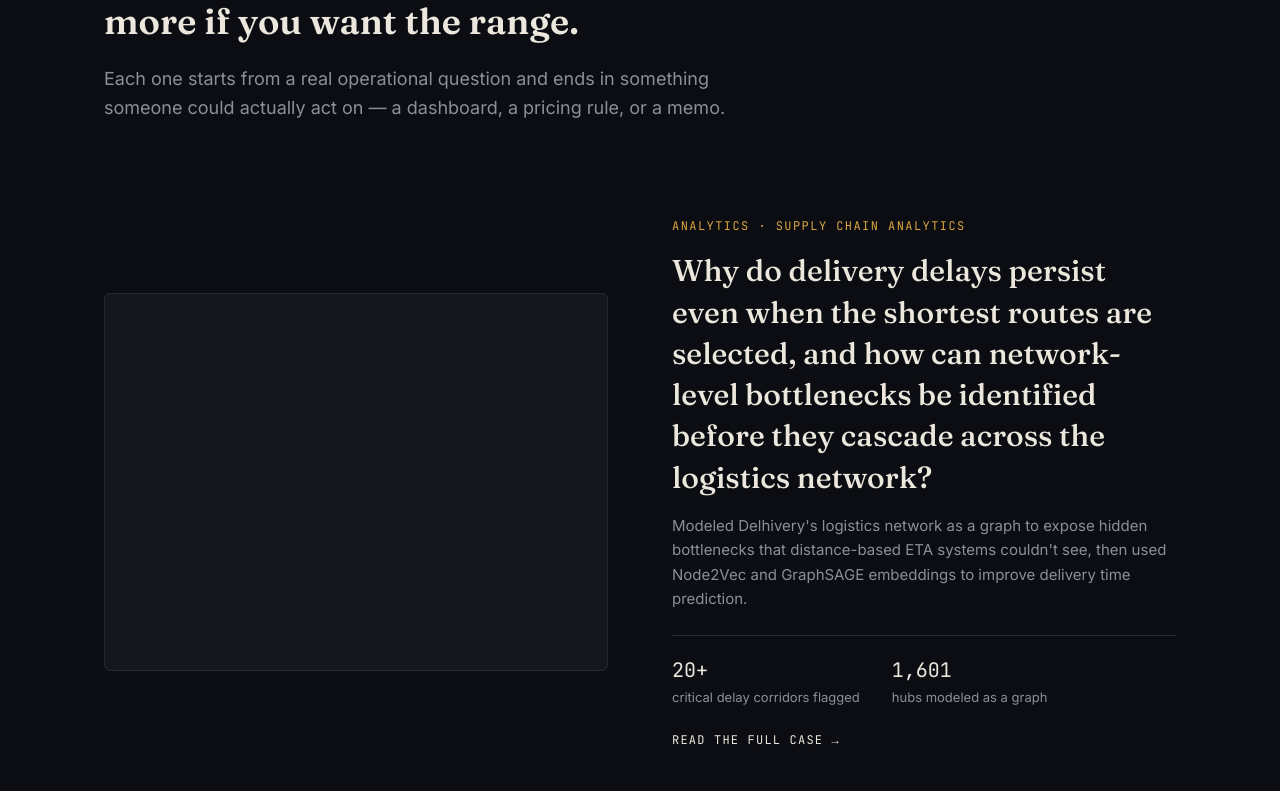
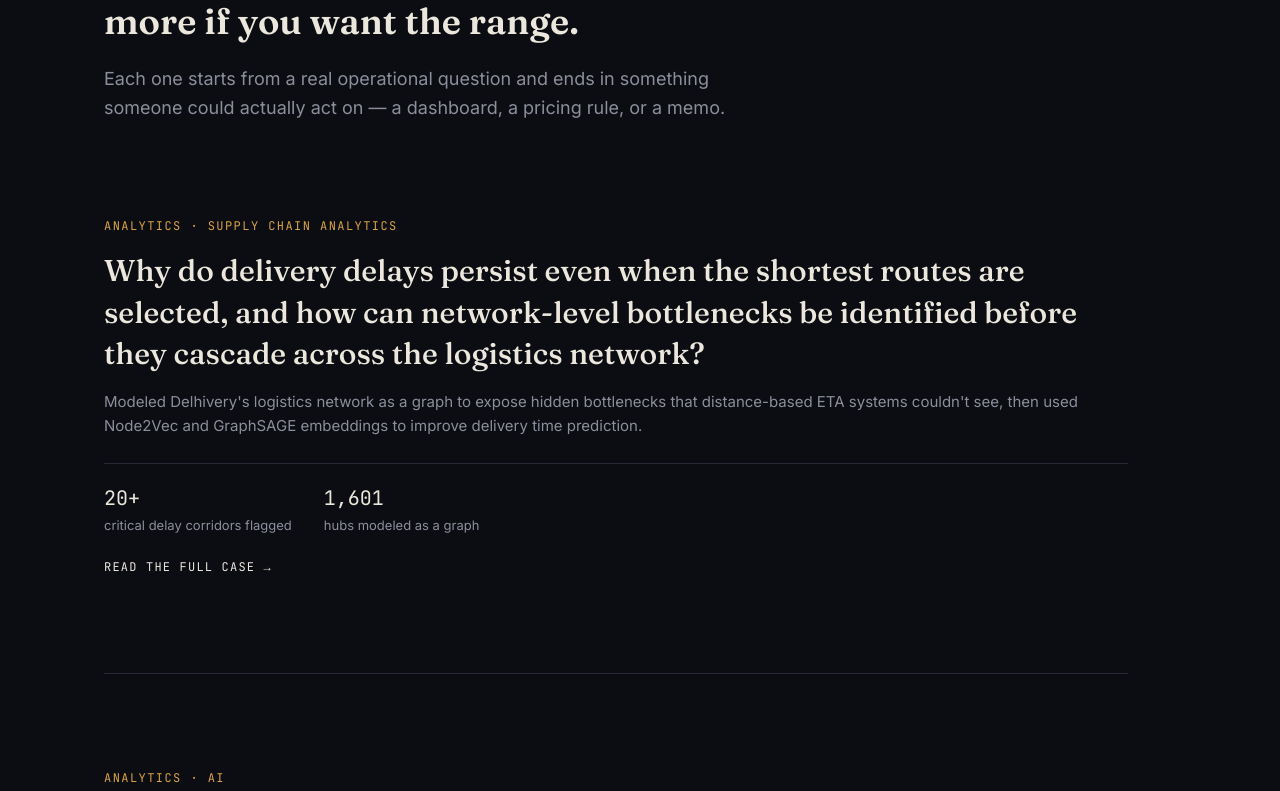
Before and after one commit to arusurya/portfolio, a Next.js app: page / in a window 1280 px wide. Shown: the part 1109-1900 px from the top of the page. Built offline with nearby package versions, Linux system fonts and the light colour scheme.

Commit message:
modified:   components/FeaturedProject.tsx

```diff
--- a/components/FeaturedProject.tsx
+++ b/components/FeaturedProject.tsx
@@ -38,18 +38,7 @@
   reversed?: boolean;
 }) {
   return (
-    <article className="grid items-center gap-10 py-16 md:grid-cols-2 md:gap-16 md:py-24">
-      <div className={reversed ? "md:order-2" : ""}>
-        <button
-          type="button"
-          className="group relative aspect-[4/3] w-full overflow-hidden rounded-[6px] border border-line bg-ink-soft"
-        >
-
-          <span className="absolute bottom-3 right-3 rounded-full bg-ink/80 px-3 py-1 font-mono text-[10px] uppercase tracking-[0.1em] text-paper opacity-0 transition-opacity group-hover:opacity-100">
-            Expand
-          </span>
-        </button>
-      </div>
+    <article className="max-w-5xl py-16 md:py-24">
 
       <div className={reversed ? "md:order-1" : ""}>
         <p className="font-mono text-xs uppercase tracking-[0.12em] text-amber">
```
